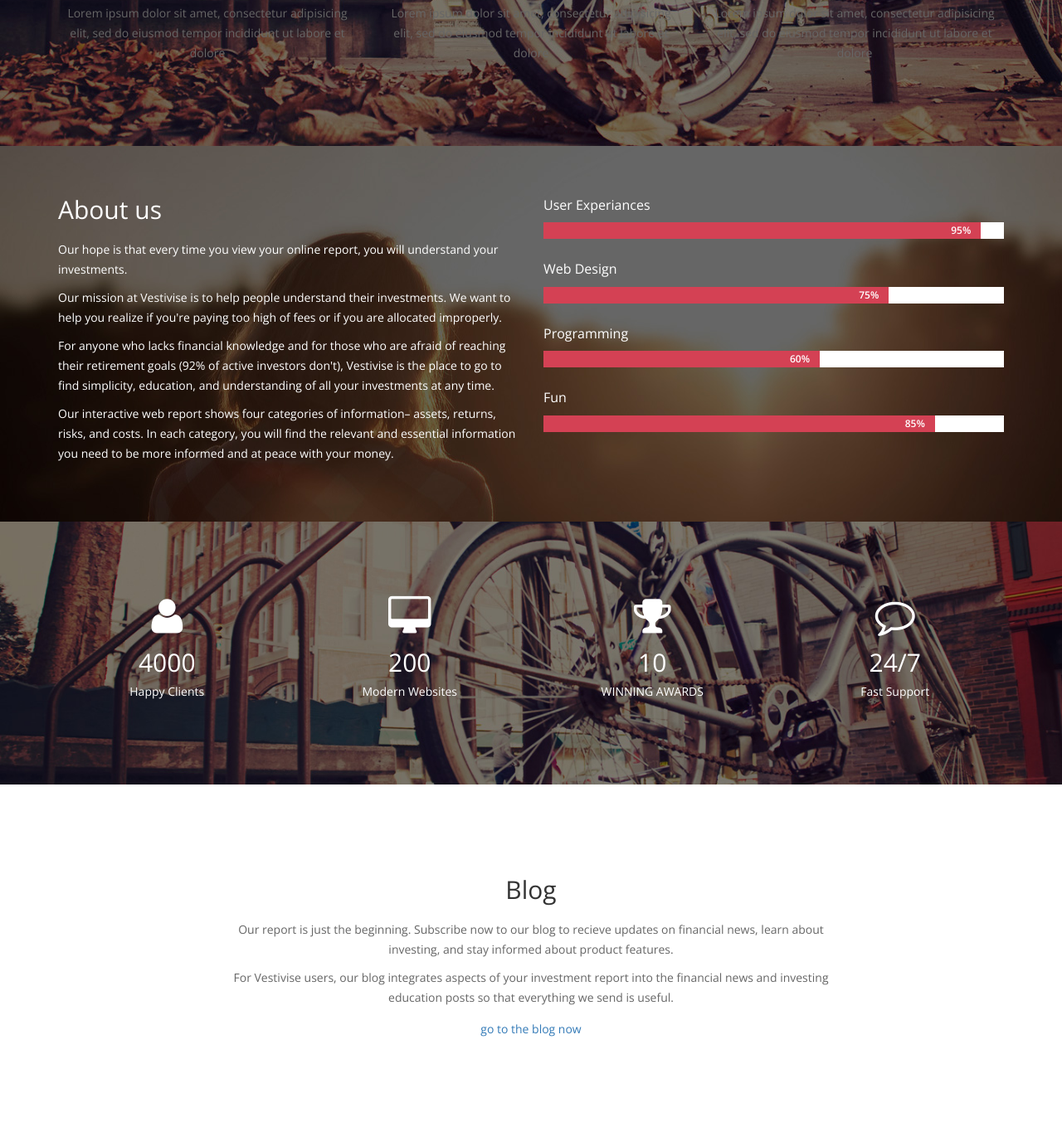
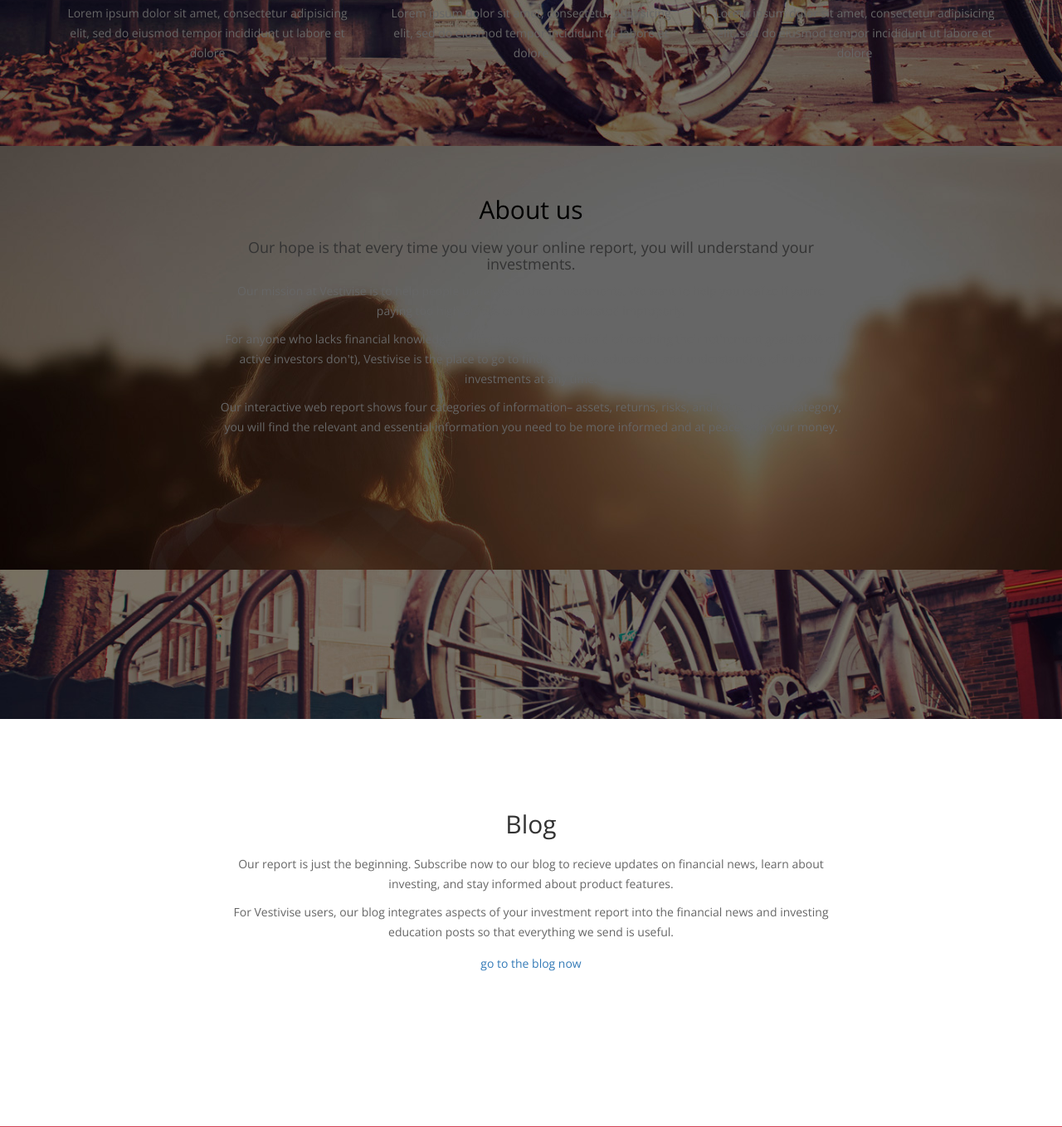
Before and after one commit to Vestivise/Vestivise_Marketing, a Django app: template templates/index.html in a window 1280 px wide. Shown: the part 1559-2918 px from the top of the page at 83% size. Run offline with Django 3.2, Linux system fonts and the light colour scheme; the template is opened without the code that fills it, so the values that code supplies are empty; some libraries are stand-ins or nearby versions.

Commit message:
everything done but the features four-table.

```diff
--- a/templates/index.html
+++ b/templates/index.html
@@ -156,74 +156,26 @@
       </div>
     </div>
   </section><!--/#features-->
-  <section id="about-us" class="parallax">
+  <section id="about-us">
     <div class="container">
-      <div class="row">
-        <div class="col-sm-6">
-          <div class="about-info wow fadeInUp" data-wow-duration="1000ms" data-wow-delay="300ms">
-            <h2>About us</h2>
-            <p>Our hope is that every time you view your online report, you will understand your investments.</p>
+    <div class="row">
+        <div class="heading text-center col-sm-8 col-sm-offset-2 wow fadeInUp" data-wow-duration="1200ms" data-wow-delay="300ms">
+      <h2 style="color:black;">About us</h2>
+            <h3>Our hope is that every time you view your online report, you will understand your investments.</h3>
             <p>Our mission at Vestivise is to help people understand their investments. We want to help you realize if you're paying too high of fees or if you are allocated improperly.</p>
             <p>For anyone who lacks financial knowledge and for those who are afraid of reaching their retirement goals (92% of active investors don't), Vestivise is the place to go to find simplicity, education, and understanding of all your investments at any time.
             </p>
             <p>Our interactive web report shows four categories of information– assets, returns, risks, and costs. In each category, you will find the relevant and essential information you need to be more informed and at peace with your money.
-            </p>
-          </div>
-        </div>
-        <div class="col-sm-6">
-          <div class="our-skills wow fadeInDown" data-wow-duration="1000ms" data-wow-delay="300ms">
-            <div class="single-skill wow fadeInDown" data-wow-duration="1000ms" data-wow-delay="300ms">
-              <p class="lead">User Experiances</p>
-              <div class="progress">
-                <div class="progress-bar progress-bar-primary six-sec-ease-in-out" role="progressbar"  aria-valuetransitiongoal="95">95%</div>
-              </div>
-            </div>
-            <div class="single-skill wow fadeInDown" data-wow-duration="1000ms" data-wow-delay="400ms">
-              <p class="lead">Web Design</p>
-              <div class="progress">
-                <div class="progress-bar progress-bar-primary six-sec-ease-in-out" role="progressbar"  aria-valuetransitiongoal="75">75%</div>
-              </div>
-            </div>
-            <div class="single-skill wow fadeInDown" data-wow-duration="1000ms" data-wow-delay="500ms">
-              <p class="lead">Programming</p>
-              <div class="progress">
-                <div class="progress-bar progress-bar-primary six-sec-ease-in-out" role="progressbar"  aria-valuetransitiongoal="60">60%</div>
-              </div>
-            </div>
-            <div class="single-skill wow fadeInDown" data-wow-duration="1000ms" data-wow-delay="600ms">
-              <p class="lead">Fun</p>
-              <div class="progress">
-                <div class="progress-bar progress-bar-primary six-sec-ease-in-out" role="progressbar"  aria-valuetransitiongoal="85">85%</div>
-              </div>
-            </div>
-          </div>
+    </div>
+    </div>
+    </div>
         </div>
       </div>
     </div>
   </section><!--/#about-us-->
   <section id="features" class="parallax">
     <div class="container">
-      <div class="row count">
-        <div class="col-sm-3 col-xs-6 wow fadeInLeft" data-wow-duration="1000ms" data-wow-delay="300ms">
-          <i class="fa fa-user"></i>
-          <h3 class="timer">4000</h3>
-          <p>Happy Clients</p>
-        </div>
-        <div class="col-sm-3 col-xs-6 wow fadeInLeft" data-wow-duration="1000ms" data-wow-delay="500ms">
-          <i class="fa fa-desktop"></i>
-          <h3 class="timer">200</h3>
-          <p>Modern Websites</p>
-        </div>
-        <div class="col-sm-3 col-xs-6 wow fadeInLeft" data-wow-duration="1000ms" data-wow-delay="700ms">
-          <i class="fa fa-trophy"></i>
-          <h3 class="timer">10</h3>
-          <p>WINNING AWARDS</p>
-        </div>
-        <div class="col-sm-3 col-xs-6 wow fadeInLeft" data-wow-duration="1000ms" data-wow-delay="900ms">
-          <i class="fa fa-comment-o"></i>
-          <h3>24/7</h3>
-          <p>Fast Support</p>
-        </div>
+
       </div>
     </div>
   </section><!--/#features-->
```
